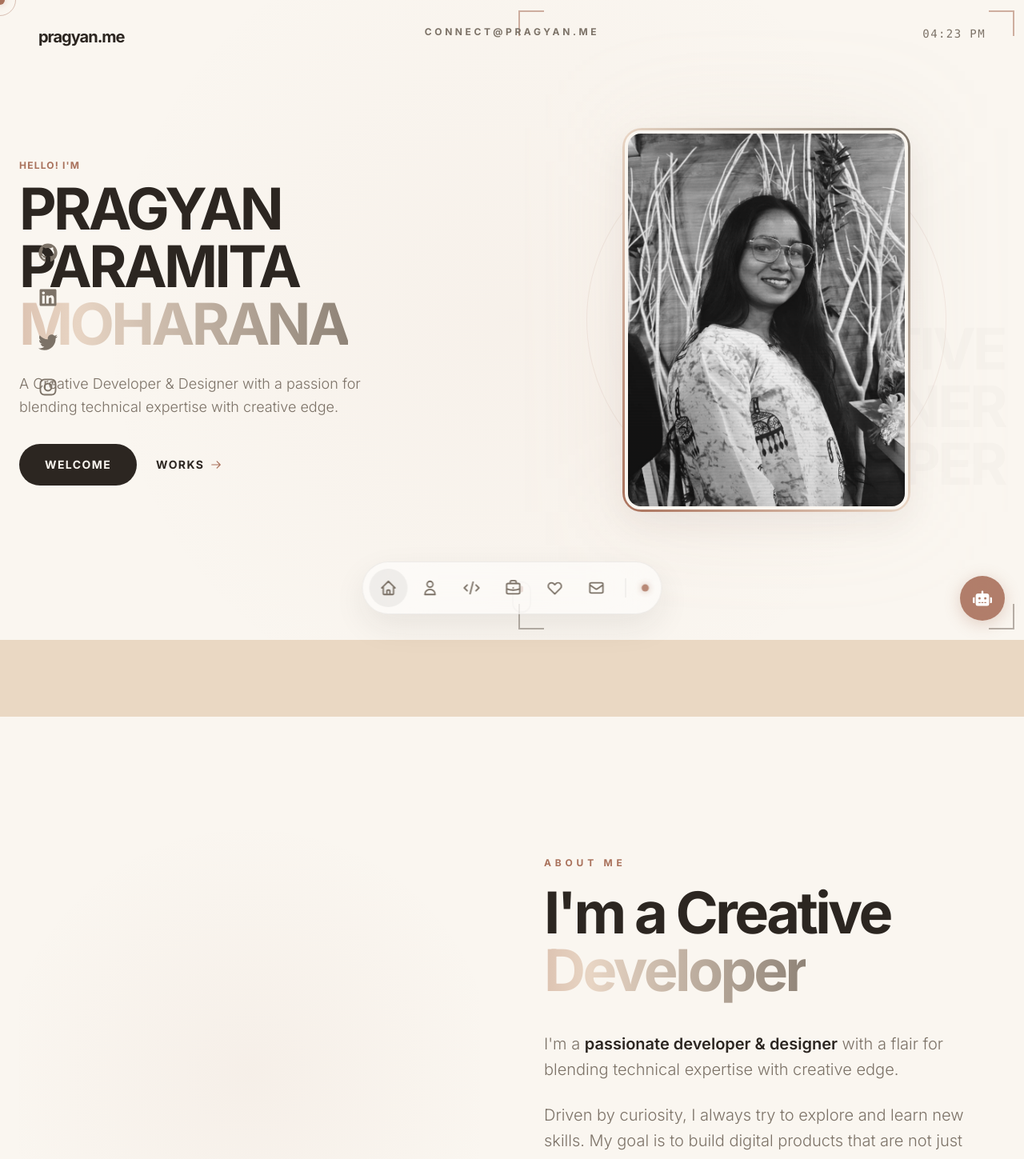
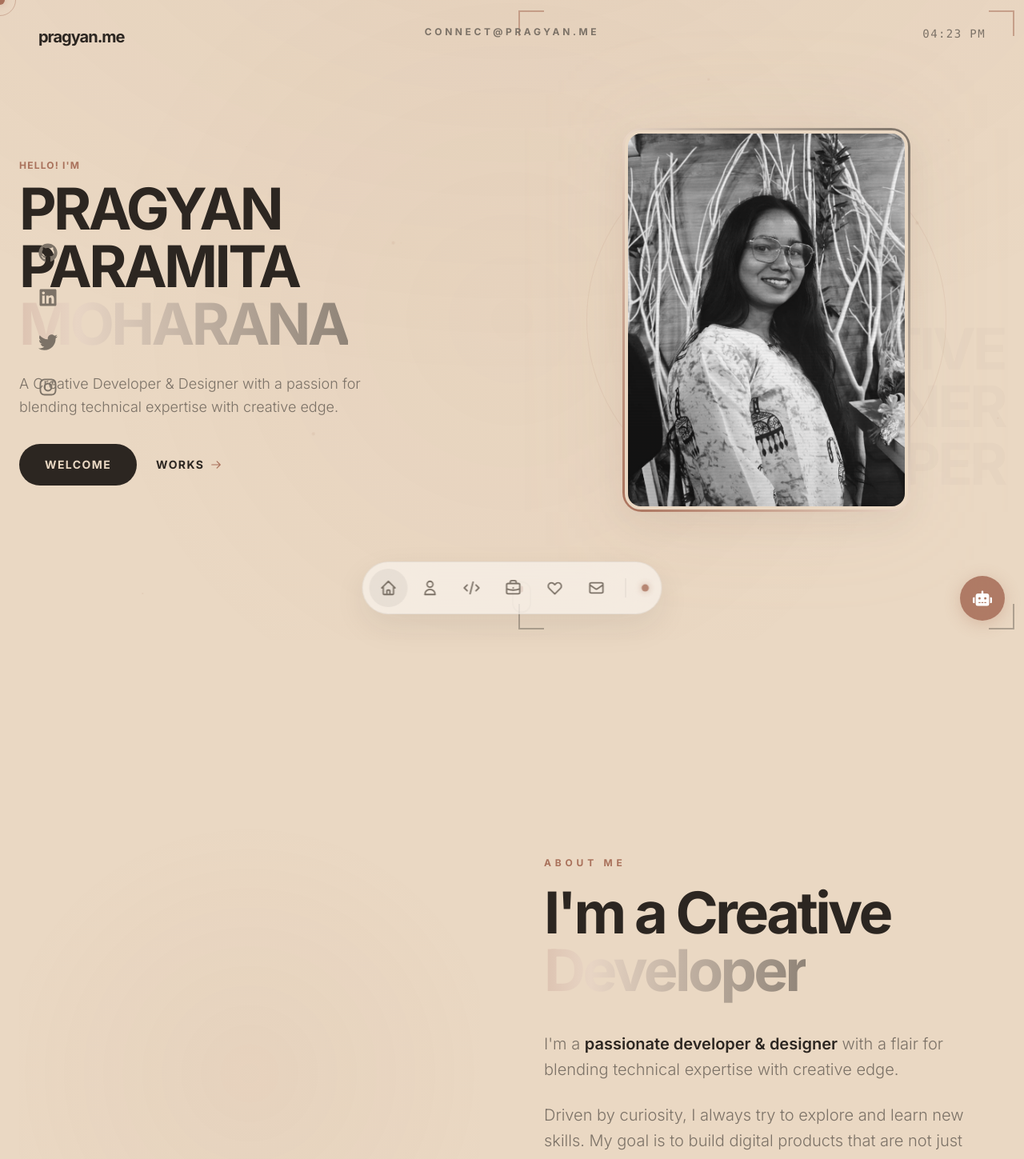
Before and after one commit to Techside-Pragyan/Techside-Portfolio, a React (Vite) app: page / in a window 1280 px wide. Shown: the top 1449 px of the page at 80% size. Built offline with nearby package versions, Linux system fonts and the light colour scheme.

Commit message:
feat: add interactive Hero section with parallax effects and profile picture slideshow

```diff
--- a/src/sections/About.jsx
+++ b/src/sections/About.jsx
@@ -7,7 +7,7 @@ const About = () => {
   const isInView = useInView(containerRef, { once: false, amount: 0.15 });
 
   return (
-    <section id="about" className="py-24 px-6 relative z-10 overflow-hidden bg-[#FAF6F0]">
+    <section id="about" className="py-24 px-6 relative z-10 overflow-hidden bg-transparent">
       <div className="container mx-auto max-w-7xl">
         <div className="grid lg:grid-cols-2 gap-20 items-center">
 
--- a/src/sections/Hero.jsx
+++ b/src/sections/Hero.jsx
@@ -70,7 +70,7 @@ const Hero = () => {
   const formattedTime = time.toLocaleTimeString([], { hour: '2-digit', minute: '2-digit' });
 
   return (
-    <section id="hero" className="relative min-h-screen flex items-center justify-center px-6 overflow-hidden bg-[#FAF6F0] perspective-lg">
+    <section id="hero" className="relative min-h-screen flex items-center justify-center px-6 overflow-hidden bg-transparent perspective-lg">
       {/* Background Glow */}
       <div className="absolute top-1/2 left-1/2 -translate-x-1/2 -translate-y-1/2 w-full h-full bg-[radial-gradient(circle_at_center,rgba(169,113,91,0.04),transparent_70%)] pointer-events-none"></div>
 
@@ -123,7 +123,7 @@ const Hero = () => {
               <motion.button
                 whileHover={{ scale: 1.05 }}
                 whileTap={{ scale: 0.95 }}
-                className="px-8 py-4 bg-[#2C2621] text-[#FAF6F0] font-black text-sm uppercase tracking-widest rounded-full hover:shadow-[0_10px_30px_rgba(44,38,33,0.15)] transition-all"
+                className="px-8 py-4 bg-[#2C2621] text-[#EAD8C3] font-black text-sm uppercase tracking-widest rounded-full hover:shadow-[0_10px_30px_rgba(44,38,33,0.15)] transition-all"
               >
                 Welcome
               </motion.button>
@@ -179,7 +179,7 @@ const Hero = () => {
               title="Click to see next photo"
               className="relative w-[320px] h-[440px] md:w-[360px] md:h-[480px] rounded-3xl p-[3px] bg-gradient-to-tr from-[#A9715B] via-[#E8D5C4] to-[#7C7267] shadow-[0_15px_40px_rgba(44,38,33,0.06)] select-none cursor-pointer focus:outline-none"
             >
-              <div className="w-full h-full rounded-[20px] overflow-hidden bg-[#FAF6F0] border-4 border-[#FAF6F0] relative group">
+              <div className="w-full h-full rounded-[20px] overflow-hidden bg-[#EAD8C3] border-4 border-[#EAD8C3] relative group">
 
                 {/* Crossfade Slideshow Images - Displaying the FULL picture without cutting any parts! */}
                 <AnimatePresence mode="wait">
```
